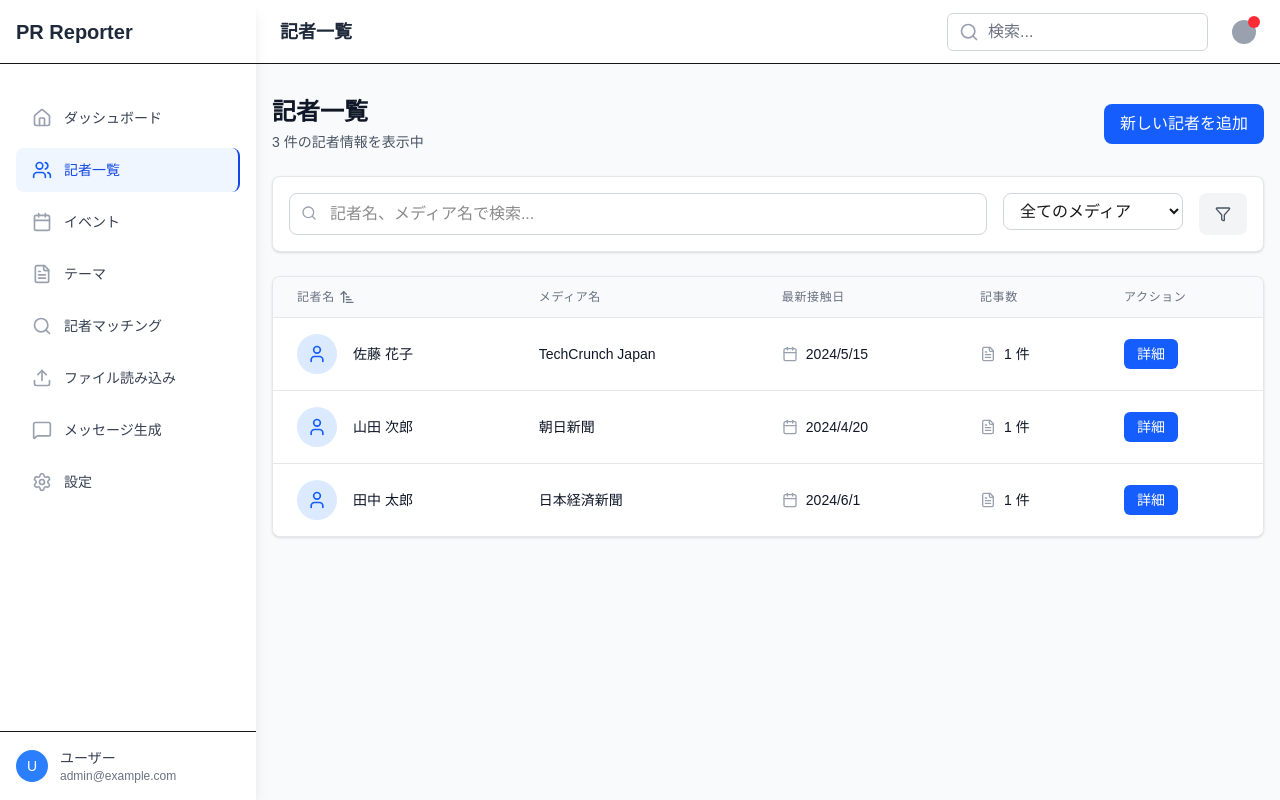
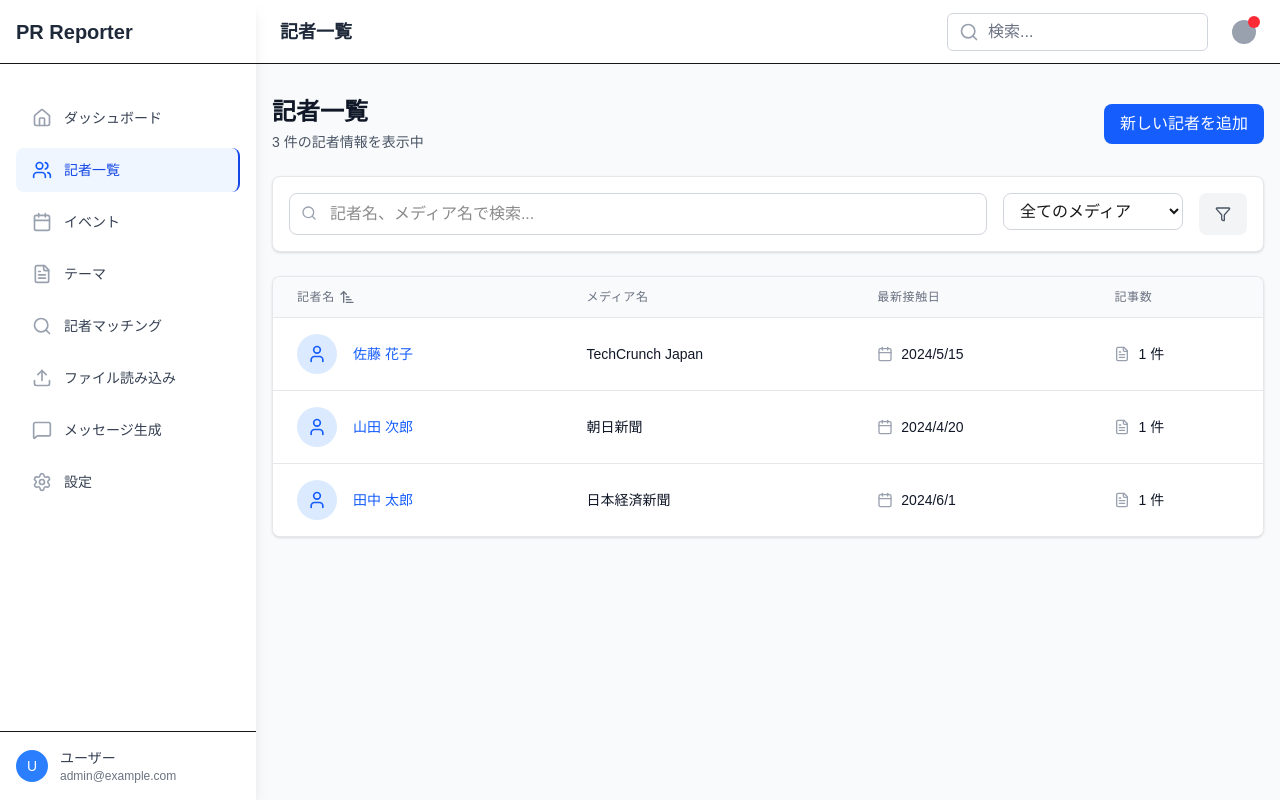
Before and after one commit to shibuimika/PR-sample1, a Next.js app: page /reporters in a window 1280 px wide. Built offline with nearby package versions, Linux system fonts and the light colour scheme.

Commit message:
feat: 記者一覧ページUIアップデート - 詳細ボタンを削除し記者名をクリック可能なリンクに変更

```diff
--- a/src/components/reporters/ReporterList.tsx
+++ b/src/components/reporters/ReporterList.tsx
@@ -246,9 +246,6 @@ export default function ReporterList() {
                     )}
                   </button>
                 </th>
-                <th className="px-6 py-3 text-left text-xs font-medium text-gray-500 uppercase tracking-wider">
-                  アクション
-                </th>
               </tr>
             </thead>
             <tbody className="bg-white divide-y divide-gray-200">
@@ -262,7 +259,12 @@ export default function ReporterList() {
                         </div>
                       </div>
                       <div className="ml-4">
-                        <div className="text-sm font-medium text-gray-900">{reporter.name}</div>
+                        <Link
+                          href={`/reporters/${reporter.id}`}
+                          className="text-sm font-medium text-blue-600 hover:text-blue-800 hover:underline"
+                        >
+                          {reporter.name}
+                        </Link>
                       </div>
                     </div>
                   </td>
@@ -288,14 +290,6 @@ export default function ReporterList() {
                       </span>
                     </div>
                   </td>
-                  <td className="px-6 py-4 whitespace-nowrap text-sm font-medium">
-                    <Link
-                      href={`/reporters/${reporter.id}`}
-                      className="inline-flex items-center px-3 py-1 border border-transparent text-sm font-medium rounded-md text-white bg-blue-600 hover:bg-blue-700 focus:outline-none focus:ring-2 focus:ring-offset-2 focus:ring-blue-500"
-                    >
-                      詳細
-                    </Link>
-                  </td>
                 </tr>
               ))}
             </tbody>
```
